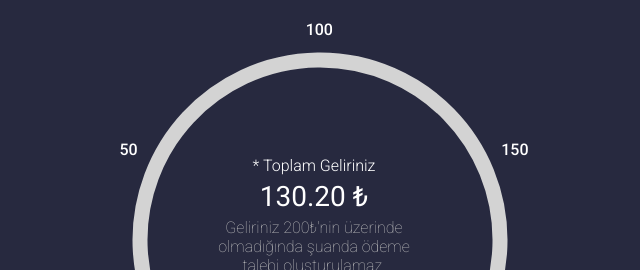
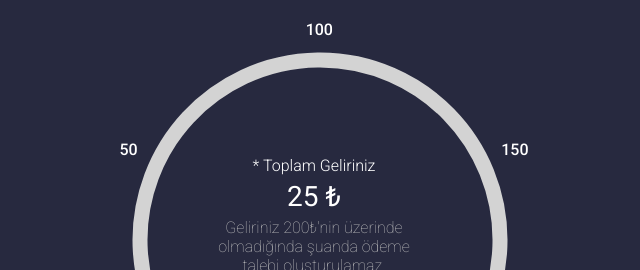
Before and after one commit to mksglu/circle-progress-bar, a React (Create React App) app: page / in a window 1280 px wide. Shown: the top 270 px of the page, without its empty margins (326-966 px from the left). Built offline with nearby package versions, Linux system fonts and the light colour scheme; the HTML template or start-up script is replaced by a standard one.

Commit message:
refactor

```diff
--- a/src/components/circle.js
+++ b/src/components/circle.js
@@ -1,5 +1,5 @@
-import React, { Component } from "react";
-import "./circle.css";
+import React, { Component } from 'react'
+import './circle.css'
 
 export default class circle extends Component {
   render() {
@@ -7,8 +7,8 @@ export default class circle extends Component {
       strokeDashoffset:
         this.props.circleArc +
         (this.props.circleArc * this.props.currentPoint) /
-          this.props.circleRange,
-    };
+          this.props.circleRange
+    }
     return (
       <div className="circle_container">
         <div className="number">
@@ -21,7 +21,7 @@ export default class circle extends Component {
 
         <div className="total">
           <span>* Toplam Geliriniz</span>
-          <h2>130.20 ₺</h2>
+          <h2>{this.props.currentPoint} ₺</h2>
 
           <p>
             Geliriniz 200₺'nin üzerinde olmadığında şuanda ödeme talebi
@@ -53,6 +53,6 @@ export default class circle extends Component {
           />
         </svg>
       </div>
-    );
+    )
   }
 }
```
